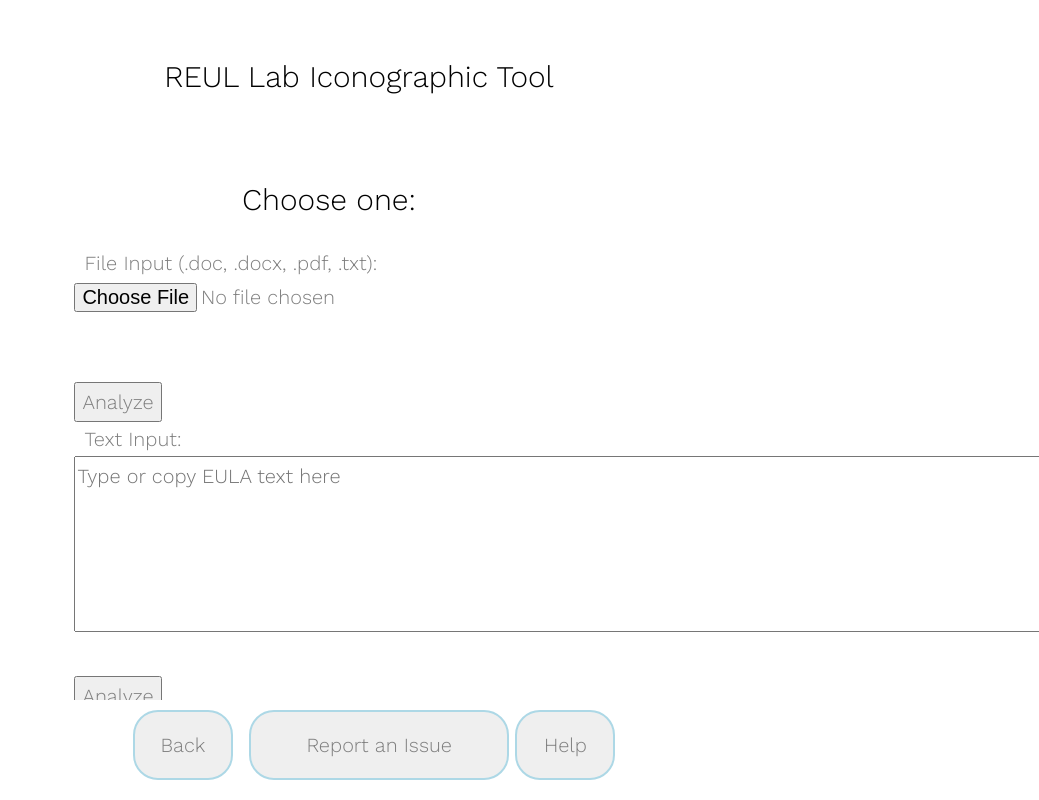
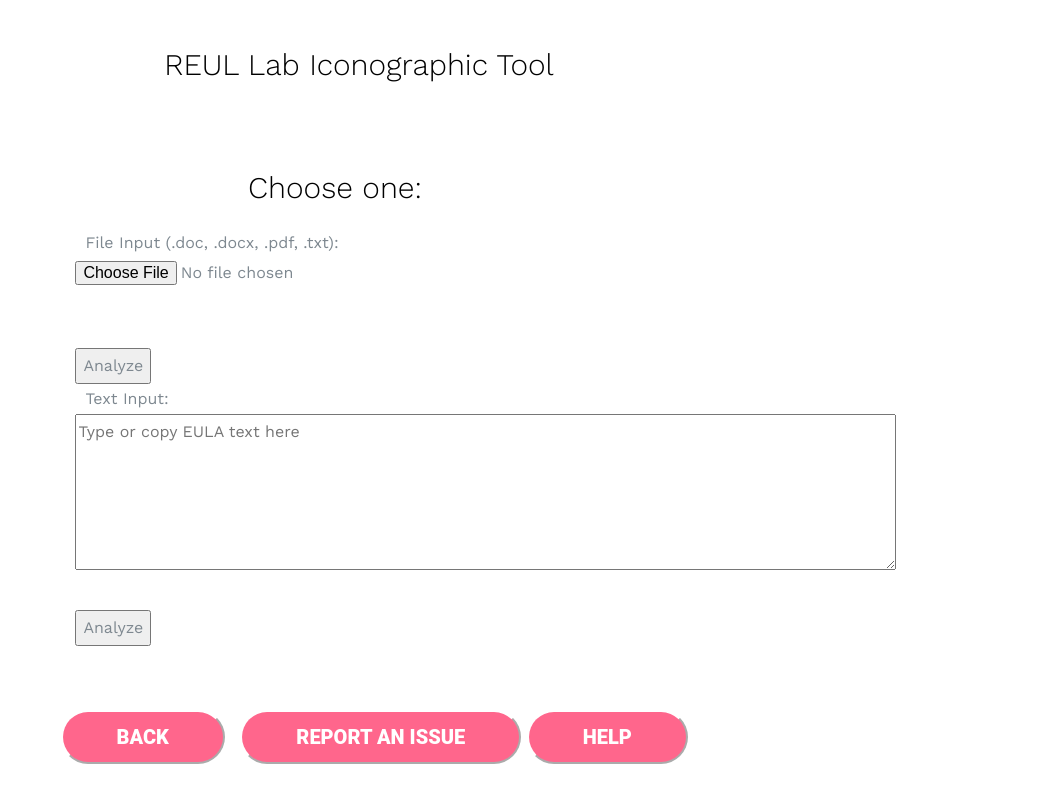
Before and after one commit to REUL-Lab/iconographic, a Flask app: page /main in a window 1360 px wide; the page is wider, and only the part inside the window is pictured. Shown: that part, without its empty margins (321-1360 px from the left). Run offline with Flask 2, Linux system fonts and the light colour scheme; some libraries are stand-ins or nearby versions.

Commit message:
css changes

```diff
--- a/static/css/style.css
+++ b/static/css/style.css
@@ -100,37 +100,59 @@
     text-align: left;
     margin-left: 1.5vw;
 }
-#analyzebutton, #helpbutton, #backbutton, #submit, #back {
-    position: relative;
-    border-radius: 25px;
-    border: 2px solid #ADD8E6;
-    padding: 10px;
-    width: 100px;
-    height: 70px;
-    text-align: center
+#input-buttons {
+
+}
+button {
+    z-index: 18;
+    white-space: nowrap;
+    font-size: 20px;
+    line-height: 14px;
+    font-weight: 900;
+    color: rgb(255, 255, 255);
+    font-family: Roboto;
+    text-transform: uppercase;
+    background-color: rgba(255, 51, 102, 0.75);
+    border-radius: 30px;
+    outline: none;
+    box-shadow: rgb(153, 153, 153) 0px 0px 0px 0px;
+    box-sizing: border-box;
+    border-color: white;
+    letter-spacing: 0px;
+    cursor: pointer;
+    visibility: inherit;
+    transition: none;
+    text-align: inherit;
+    margin: 0px;
+    padding: 18px 54px;
+    min-height: 0px;
+    min-width: 0px;
+    max-height: none;
+    max-width: none;
+    opacity: 1;
+    transform: matrix3d(1, 0, 0, 0, 0, 1, 0, 0, 0, 0, 1, 0, 0, 0, 0, 1);
+    transform-origin: 50% 50% 0px;
 }
 
-/* result.html footer css buttons */
-#downloadbutton, #backtohome, #reportbutton, #backtomain,#mainbutton, #loginbutton,#back {
-    border-radius: 25px;
-    border: 2px solid #ADD8E6;
-    padding: 10px;
-    width: 260px;
-    height: 70px;
-    text-align: center
-}
-/* admin.html footer css */
-
-#index, #userfeedback,#logout,#logouthome {
-    border-radius: 25px;
-    border: 2px solid #ADD8E6;
+/* admin.html footer css. MOdfied userfeedback button because it is the one on the most left and all i needed was the margin to move over a little bit */
+#userfeedback {
+   /* border-radius: 25px;
     padding: 10px;
     width: 16vw;
-    display: inline-block;
-    height: 5vw;
+    display: inline-block;*/
+/*    height: 5vw;*/
     text-align: center;
-    margin-left: 10vw;
+    margin-left: 25vw;
 }
+#back {
+    margin-left:11.5vw;
+}
+/*index.html css for the descriptions*/
+#description {
+    margin-left: 20vw;
+    margin-right: 20vw;
+}
+
 
 #buttonsresultpage {
     margin: 0 auto;
@@ -199,7 +221,7 @@
 
 /* Template code */
 body {
-font-family: "Work Sans", Arial, sans-serif;
+/*font-family: "Work Sans",sans-serif;
 font-weight: 300;
 font-size: 20px;
 line-height: 1.7;
@@ -208,8 +230,14 @@
 background: #fff;
 height: 100%;
 position: relative;
-padding-bottom: 50px;
-
+padding-bottom: 50px;*/
+font-family: "Work Sans",sans-serif;
+font-size: 16px;
+line-height: 1.875em;
+letter-spacing: 0;
+color: #7e8890;
+overflow-x: hidden!important;
+-webkit-font-smoothing: antialiased;
 }
 #iconEdit {
 border-radius: 25px;
@@ -235,21 +263,28 @@
 
 p {
 margin-bottom: 1.5em;
-margin-left: 4em;
-margin-right: 4em;
+margin-left: 25vw;
+margin-right: 25vw;
+text-align: center;
+  /*  display: block;
+    -webkit-margin-before: 1em;
+    -webkit-margin-after: 1em;
+    -webkit-margin-start: 0px;
+    -webkit-margin-end: 0px;*/
 }
 
 h1, h2, h3, h4, h5, h6 {
 color: #000;
-font-family: "Work Sans", Arial, sans-serif;
+font-family: "Work Sans",sans-serif;
 font-weight: 300;
-margin: 0 0 30px 0;
+margin: center;
 font-size:30px;
+text-align:center;
 }
 
 h7 {
 color: #000;
-font-family: "Work Sans", Arial, sans-serif;
+font-family: "Work Sans",sans-serif;
 font-weight: 300;
 font-size:20px;
 }
--- a/templates/index.html
+++ b/templates/index.html
@@ -83,6 +83,7 @@
 	<div class="title">
 		<h1>Welcome to Georgia Tech's REUL Lab Iconographic Tool</h1>
 	</div>
+	<!-- <img src="/images/logo.png" alt="logo"> -->
 	<div class="description">
 		<h3 class="title">What is an EULA?</h3>
 		<p>
--- a/templates/main.html
+++ b/templates/main.html
@@ -142,7 +142,8 @@
 			<br>
 
 			<button id="reportCancel" type="button" onclick="cancelReport()">Cancel</button>
-			<input type="submit" name="report" value="Submit">
+			<button type = "submit" name = "report" value = "Submit">Submit
+			</button>
 		</form>
 	</div>
 	<div id="helpbox" hidden>
```
Also changed, not shown: templates/login.html (+6 -5 lines), images/logo.png (added).
